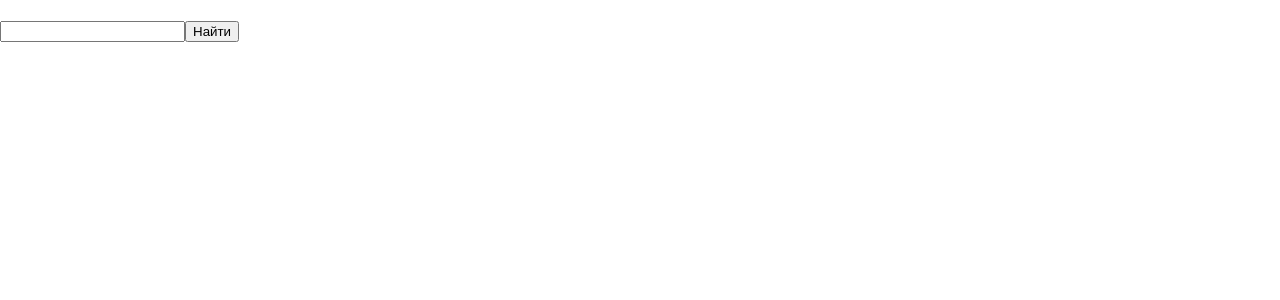
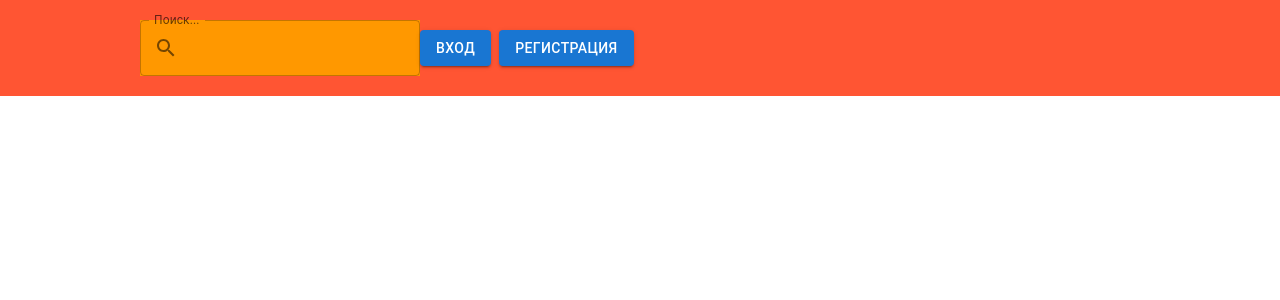
Before and after one commit to fast-typing/kakshki, a React (Create React App) app: page / in a window 1280 px wide. Shown: the top 300 px of the page. Built offline with nearby package versions, Linux system fonts and the light colour scheme.

Commit message:
:((((((((((((((

```diff
--- a/src/components/Header.tsx
+++ b/src/components/Header.tsx
@@ -3,6 +3,18 @@ import Button from "@mui/material/Button";
 import TextField from "@mui/material/TextField";
 import SearchIcon from "@mui/icons-material/Search";
 import InputAdornment from "@mui/material/InputAdornment";
+import { styled } from '@mui/material/styles';
+import { createTheme } from "@mui/material";
+import { orange } from "@mui/material/colors";
+import { ThemeProvider } from "@emotion/react";
+import theme from '../theme'
+
+const CustomInput = styled(TextField)(({ theme }) => ({
+  backgroundColor: theme.color,
+  '&.Mui-checked': {
+    color: theme.color,
+  },
+}));
 
 export default function Header() {
   const [search, setSearch] = useState("");
@@ -13,16 +25,12 @@ export default function Header() {
   }
 
   return (
+    <ThemeProvider theme={theme}>
       <header>
+        <div className="m-auto flex w-[1000px] items-center">
           <img src="" alt="" />
           <form onSubmit={findBySearch}>
-        <input
-          value={search}
-          onChange={(e) => setSearch(e.target.value)}
-        />
-        <button>Найти</button>
-      </form>
-      {/* <TextField
+            <CustomInput
               InputProps={{
                 startAdornment: (
                   <InputAdornment position="start">
@@ -36,11 +44,14 @@ export default function Header() {
               name="search"
               label="Поиск..."
               variant="outlined"
-      /> */}
-      <div>
-        {/* <Button variant="contained">Вход</Button>
-        <Button variant="contained">Регистрация</Button> */}
+            />
+          </form>
+          <div className="flex gap-2">
+            <Button variant="contained">Вход</Button>
+            <Button variant="contained">Регистрация</Button>
+          </div>
         </div>
       </header>
+    </ThemeProvider>
   );
 }
--- a/src/index.css
+++ b/src/index.css
@@ -1,13 +1,17 @@
-body {
+@tailwind base;
+@tailwind components;
+@tailwind utilities;
+
+* {
   margin: 0;
-  font-family: -apple-system, BlinkMacSystemFont, 'Segoe UI', 'Roboto', 'Oxygen',
-    'Ubuntu', 'Cantarell', 'Fira Sans', 'Droid Sans', 'Helvetica Neue',
-    sans-serif;
-  -webkit-font-smoothing: antialiased;
-  -moz-osx-font-smoothing: grayscale;
+  padding: 0;
 }
 
-code {
-  font-family: source-code-pro, Menlo, Monaco, Consolas, 'Courier New',
-    monospace;
+:root {
+  --main-color: #ff5533
 }
+
+header {
+  background-color: var(--main-color);
+  padding: 20px 0;
+}
--- /dev/null
+++ b/src/theme.ts
@@ -0,0 +1,19 @@
+import { createTheme } from "@mui/material";
+import { orange } from "@mui/material/colors";
+
+declare module '@mui/material/styles' {
+  interface Theme {
+    color: string,
+
+  }
+  // allow configuration using `createTheme`
+  interface ThemeOptions {
+    color: string,
+  }
+}
+
+const theme = createTheme({
+  color: orange[500],
+});
+
+export default theme
--- /dev/null
+++ b/tailwind.config.js
@@ -0,0 +1,10 @@
+/** @type {import('tailwindcss').Config} */
+module.exports = {
+  content: [
+    "./src/**/*.{ts,tsx}",
+  ],
+  theme: {
+    extend: {},
+  },
+  plugins: [],
+}
```
Also changed, not shown: package.json (+7 -0 lines), 1 other file (tests, documents, lock files or other folders). Lines whose indentation alone changed are shown as unchanged.
